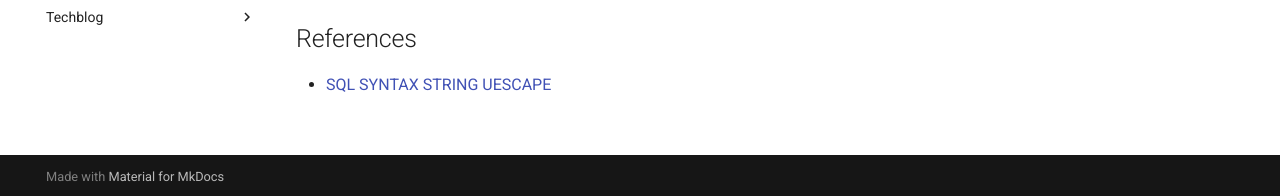
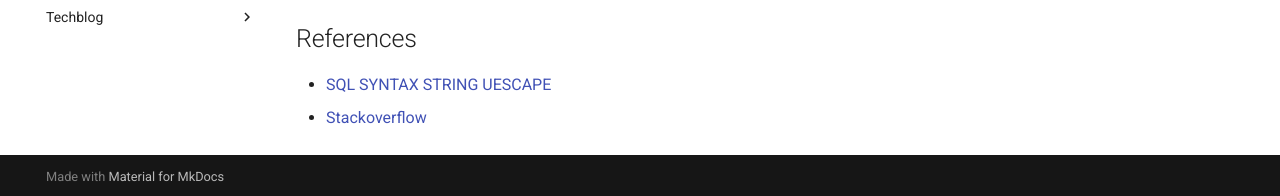
Before and after one commit to jmoney/til, an MkDocs documentation site: the page built from markdown/postgres/null-character-text-fields.md, in a window 1280 px wide and 1075 px high. Shown: the part 876-1072 px from the top of the window. Built offline with MkDocs 1.6.1 and Material for MkDocs 9.7.7, drawn with Linux system fonts in a browser that asks for light colours.

Commit message:
add stackoverflow to null character text fields note

```diff
--- a/markdown/postgres/null-character-text-fields.md
+++ b/markdown/postgres/null-character-text-fields.md
@@ -35,3 +35,4 @@ CREATE TRIGGER pre_process_null_character
 ## References
 
 * [SQL SYNTAX STRING UESCAPE](https://www.postgresql.org/docs/9.1/sql-syntax-lexical.html#SQL-SYNTAX-STRINGS-UESCAPE)
+* [Stackoverflow](https://stackoverflow.com/questions/1347646/postgres-error-on-insert-error-invalid-byte-sequence-for-encoding-utf8-0x0)
```
